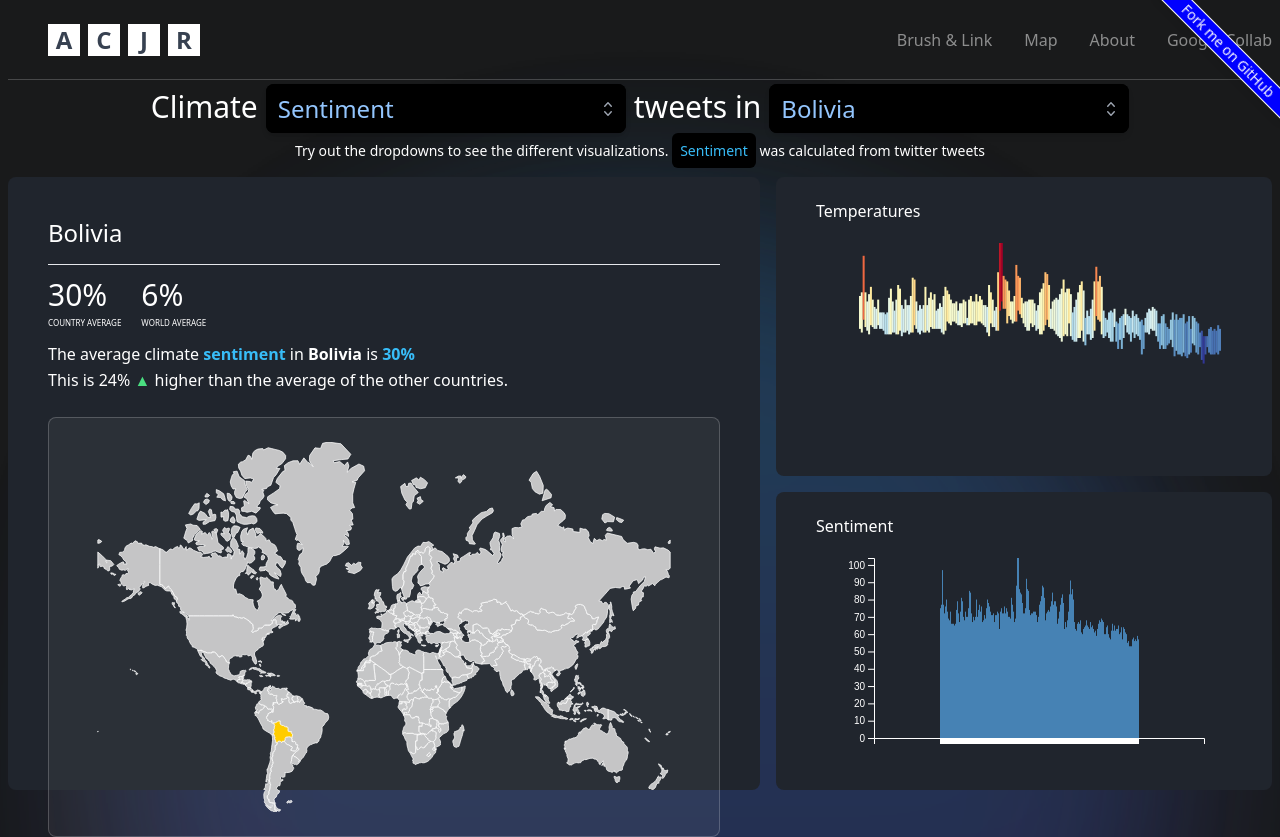
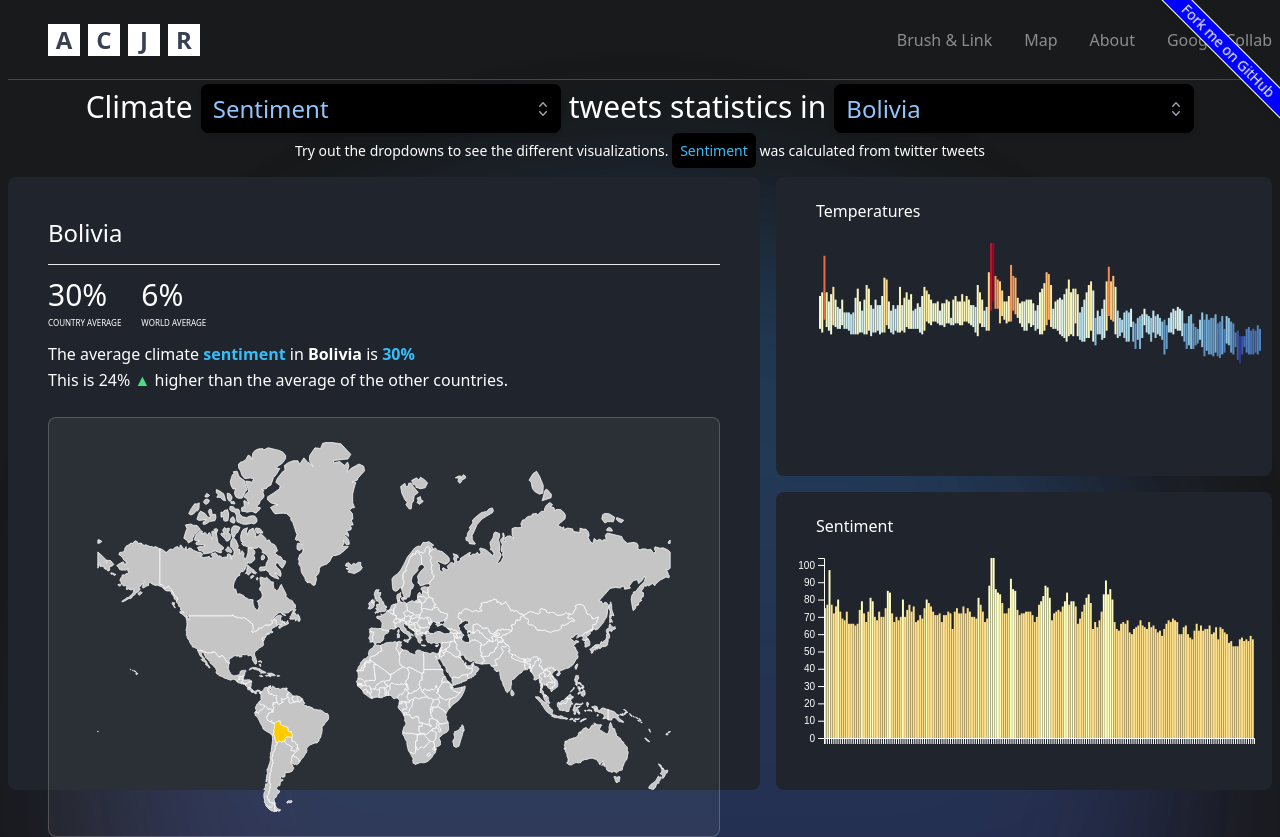
Before and after one commit to aiberk/infoVizGroup8, a Next.js app: page / in a window 1280 px wide. Built offline with nearby package versions, Linux system fonts and the light colour scheme.

Commit message:
color on charts

```diff
--- a/src/app/components/organisms/d3/BarChart.js
+++ b/src/app/components/organisms/d3/BarChart.js
@@ -5,7 +5,7 @@
 import React, { Component } from "react";
 import * as d3 from "d3";
 
-const width = 400;
+const width = 480;
 const height = 230;
 const margin = { top: 20, right: 5, bottom: 20, left: 35 };
 
--- a/src/app/components/organisms/d3/LinkedChart.js
+++ b/src/app/components/organisms/d3/LinkedChart.js
@@ -5,7 +5,7 @@
 import React, { Component } from "react";
 import * as d3 from "d3";
 
-const width = 400;
+const width = 500;
 const height = 230;
 const margin = { top: 20, right: 20, bottom: 30, left: 50 };
 
@@ -14,66 +14,88 @@ class LinkedChart extends Component {
     bars: [],
     xScale: null,
     yScale: null,
+    selectedColorScale: d3.scaleSequential((t) =>
+      t < 0.5 ? "#4575b4" : "#313695"
+    ), // Blue gradient for selected data
+    nonSelectedColorScale: d3.scaleSequential((t) =>
+      t < 0.5 ? "#fee08b" : "#ffffbf"
+    ), // Yellow gradient for non-selected data
   };
 
   static getDerivedStateFromProps(nextProps, prevState) {
     const { data, range } = nextProps;
     if (!data) return {};
 
-    // Create X and Y Scales
+    // Create X and Y Scales with adjusted ranges
     const xScale = d3
       .scaleBand()
       .domain(data.map((d) => d.date))
-      .rangeRound([0, width - margin.left - margin.right])
-      .padding(0.1); // Adjust padding if necessary
+      .range([0, width - margin.left - margin.right])
+      .padding(0.1);
 
     const yScale = d3
       .scaleLinear()
       .domain([0, d3.max(data, (d) => d.high)])
       .range([height - margin.top - margin.bottom, 0]);
 
+    // Define the domain for the color scales based on the data
+    const highExtent = d3.extent(data, (d) => d.high);
+    prevState.selectedColorScale.domain(highExtent);
+    prevState.nonSelectedColorScale.domain(highExtent);
+
     const isInRange = (date) => {
       if (!range || range.length === 0) {
-        return true;
+        return false; // Default to false if no range
       }
-      return range[0] <= date && date <= range[1];
+      const [start, end] = range;
+      return start <= date && date <= end;
     };
 
-    const bars = data.map((d) => ({
-      x: xScale(d.date),
-      y: yScale(d.high),
-      height: height - margin.top - margin.bottom - yScale(d.high),
-      width: xScale.bandwidth(),
-      fill: isInRange(d.date) ? "steelblue" : "#ccc",
-    }));
+    // Map data to bars
+    const bars = data.map((d) => {
+      const inRange = isInRange(d.date);
+      return {
+        x: xScale(d.date),
+        y: yScale(d.high),
+        height: yScale(0) - yScale(d.high),
+        width: xScale.bandwidth(),
+        fill: inRange
+          ? prevState.selectedColorScale(d.high)
+          : prevState.nonSelectedColorScale(d.high),
+      };
+    });
 
     return { bars, xScale, yScale };
+  }
+
+  componentDidMount() {
+    this.renderAxis();
+  }
+
+  componentDidUpdate() {
+    this.renderAxis();
   }
 
   renderAxis = () => {
     const { xScale, yScale } = this.state;
 
-    if (!xScale || !yScale) return null;
+    // Create axes
+    const xAxis = d3.axisBottom(xScale).tickFormat("");
+    const yAxis = d3.axisLeft(yScale);
 
-    return (
-      <g>
-        {/* X Axis with only ticks */}
-        <g
-          transform={`translate(0, ${height - margin.top - margin.bottom})`}
-          ref={(node) =>
-            d3.select(node).call(d3.axisBottom(xScale).tickFormat(""))
-          }
-        />
-        {/* Y Axis */}
-        <g ref={(node) => d3.select(node).call(d3.axisLeft(yScale))} />
-      </g>
-    );
+    // Render X Axis
+    d3.select(this.xAxisRef.current).call(xAxis);
+    // Render Y Axis
+    d3.select(this.yAxisRef.current).call(yAxis);
   };
+
+  xAxisRef = React.createRef();
+  yAxisRef = React.createRef();
 
   render() {
     return (
       <svg width={width} height={height}>
-        <g transform={`translate(${margin.left}, ${margin.top})`}>
+        <g transform={`translate(${margin.left},${margin.top})`}>
           {this.state.bars.map((d, i) => (
             <rect
               key={i}
@@ -84,7 +106,11 @@ class LinkedChart extends Component {
               fill={d.fill}
             />
           ))}
-          {this.renderAxis()}
+          <g
+            ref={this.xAxisRef}
+            transform={`translate(0,${height - margin.top - margin.bottom})`}
+          />
+          <g ref={this.yAxisRef} />
         </g>
       </svg>
     );
--- a/src/app/components/organisms/vizHeader/vizheader.tsx
+++ b/src/app/components/organisms/vizHeader/vizheader.tsx
@@ -24,7 +24,7 @@ const Vizheader = () => {
             setSelectedSelection(selectedItem.name)
           }
         />
-        tweets in{" "}
+        tweets statistics in{" "}
         <DropDownSelector
           items={countries}
           displayKey="name"
```
